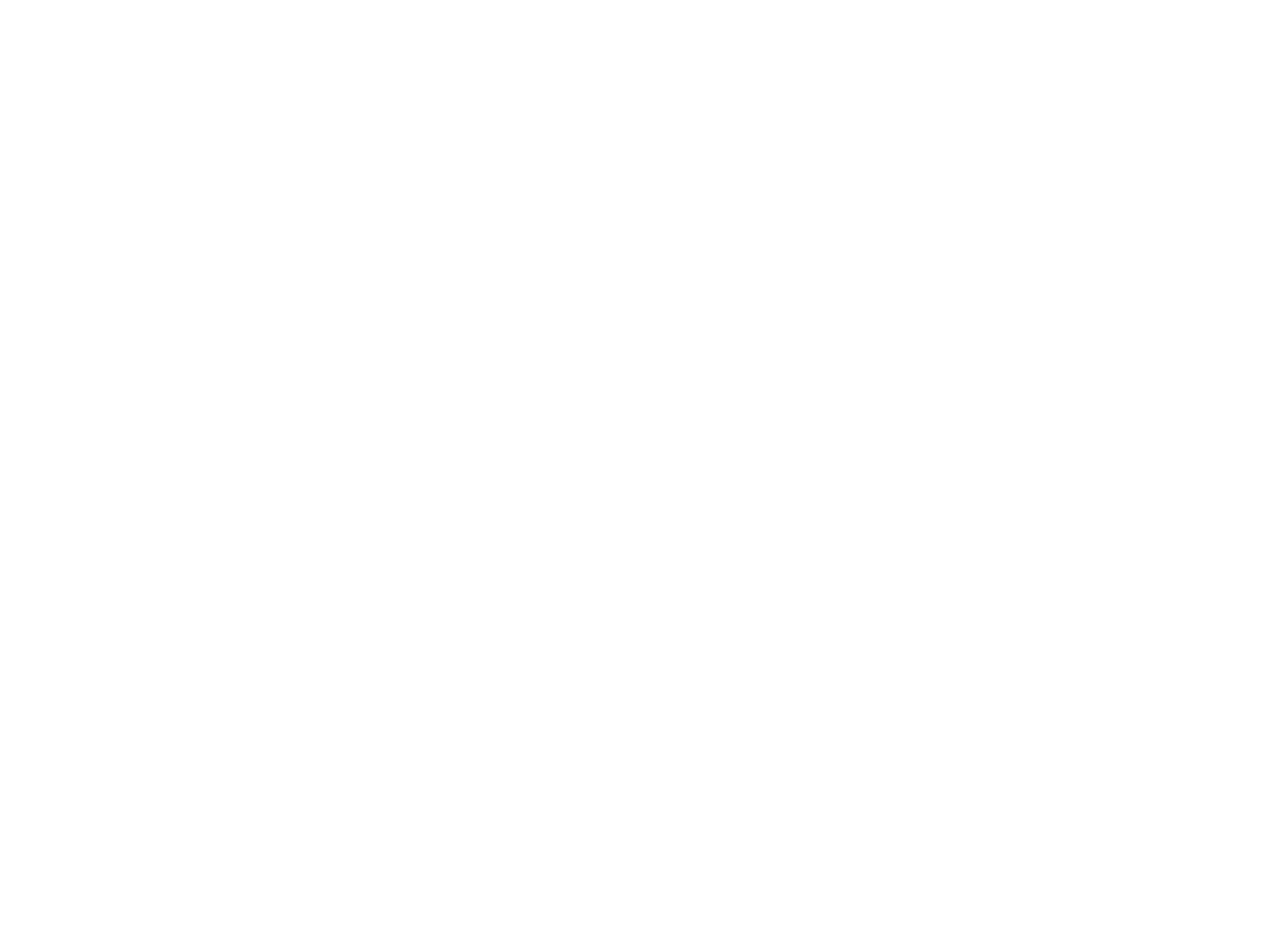
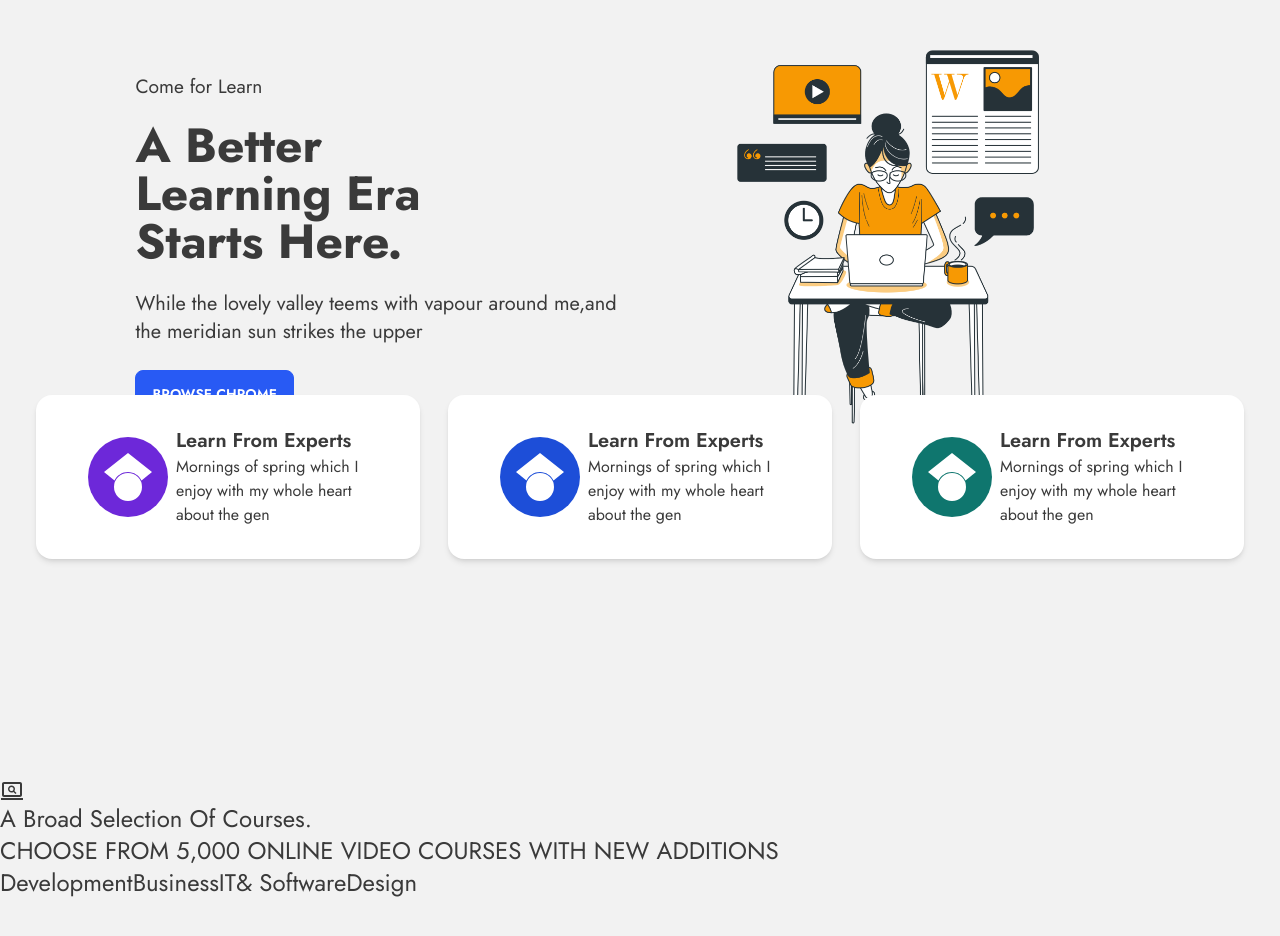
Before and after one commit to JoyCmollik/uLearn-mern-stack-webapplic, a React (Create React App) app in the folder ulearn-react-client-side/: page /home in a window 1280 px wide. Before the commit this address had no page. Shown: the part 240-1176 px from the top of the page. Before the commit the page ends 800 px from the top, so only its background shows below. Built offline with nearby package versions, Linux system fonts and the light colour scheme.

Commit message:
update app.js nested route

```diff
--- a/ulearn-react-client-side/src/App.js
+++ b/ulearn-react-client-side/src/App.js
@@ -4,6 +4,10 @@ import Home from './pages/Home/Home';
 import CourseList from './pages/CourseList/CourseList';
 import AdminDashboardHome from './dashboards/AdminDashboard/AdminDashboardHome/AdminDashboardHome';
 import Auth from './pages/Auth/Auth';
+import DevelopmentCourse from './components/Courses/DevelopmentCourse/DevelopmentCourse';
+import BusinessCourse from './components/Courses/BusinessCourse/BusinessCourse';
+import SoftwareCourse from './components/Courses/SoftwareCourse/SoftwareCourse';
+import DesignCourse from './components/Courses/DesignCourse/DesignCourse';
 // import Login from './components/Auth/Login';
 // import Register from './components/Auth/Register';
 // import AuthRoles from './components/Auth/AuthRoles';
@@ -13,6 +17,12 @@ function App() {
 		<>
 			<Routes>
 				<Route index element={<Home />} />
+				<Route path='home' element={<Home />}>
+					<Route path='development' element={<DevelopmentCourse />} />
+					<Route path='business' element={<BusinessCourse />} />
+					<Route path='software' element={<SoftwareCourse />} />
+					<Route path='design' element={<DesignCourse />} />
+				</Route>
 				<Route path='course-list' element={<CourseList />} />
 				<Route path='auth/*' element={<Auth />} />
 				<Route
--- a/ulearn-react-client-side/src/components/Home/CoursesSelection/CoursesSelection.js
+++ b/ulearn-react-client-side/src/components/Home/CoursesSelection/CoursesSelection.js
@@ -15,15 +15,15 @@ const CoursesSelection = () => {
 						ADDITIONS
 					</p>
 					{/* course nested route */}
-					{/* <div className='flex flex-row'>
+					<div className='flex flex-row'>
 						<Link to='/home/development'>Development</Link>
 						<Link to='/home/business'>Business </Link>
 						<Link to='/home/software'>IT& Software </Link>
 						<Link to='/home/Design'>Design </Link>
-					</div> */}
+					</div>
 				</div>
 			</div>
-			{/* 	<Outlet /> */}
+			<Outlet />
 		</section>
 	);
 };
```
